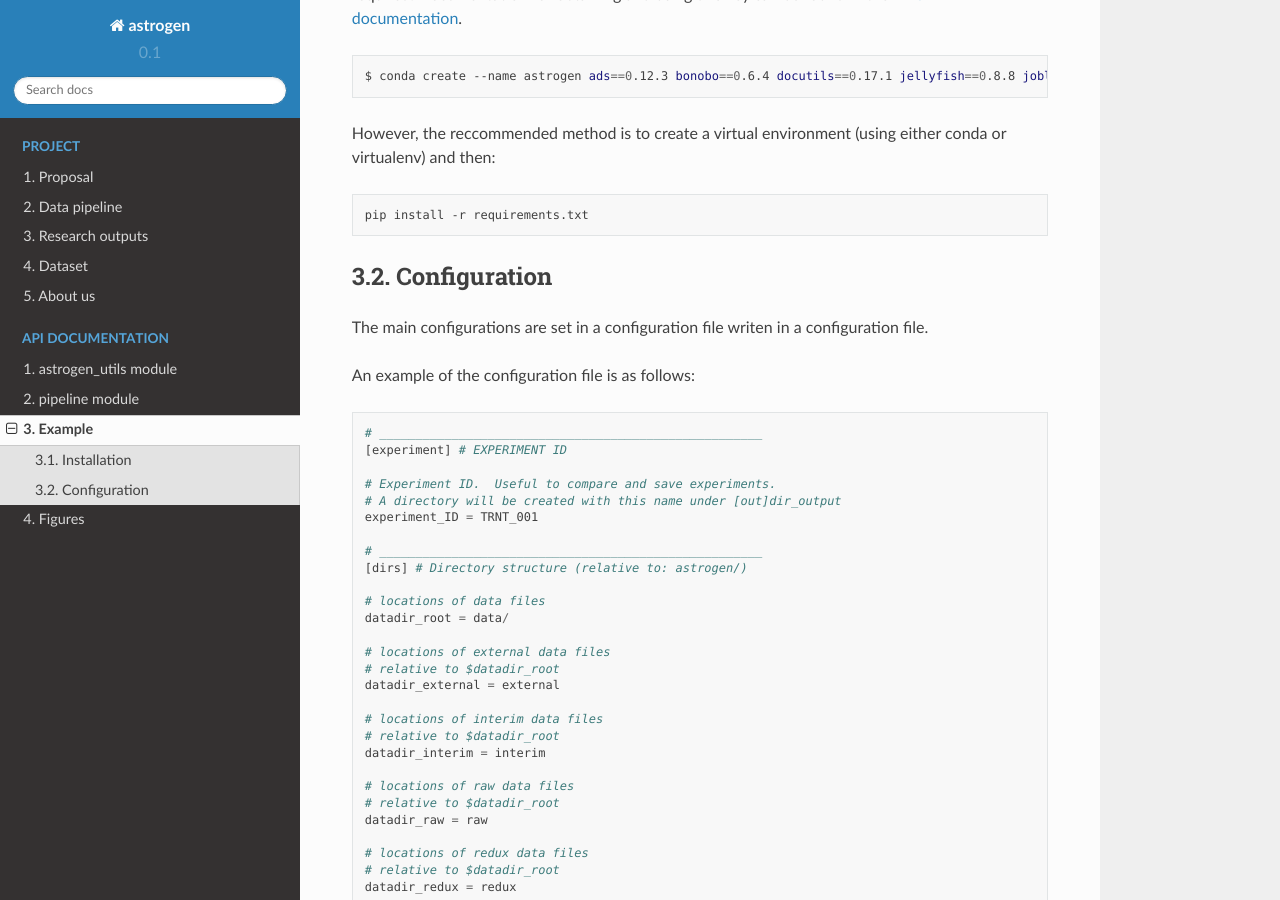
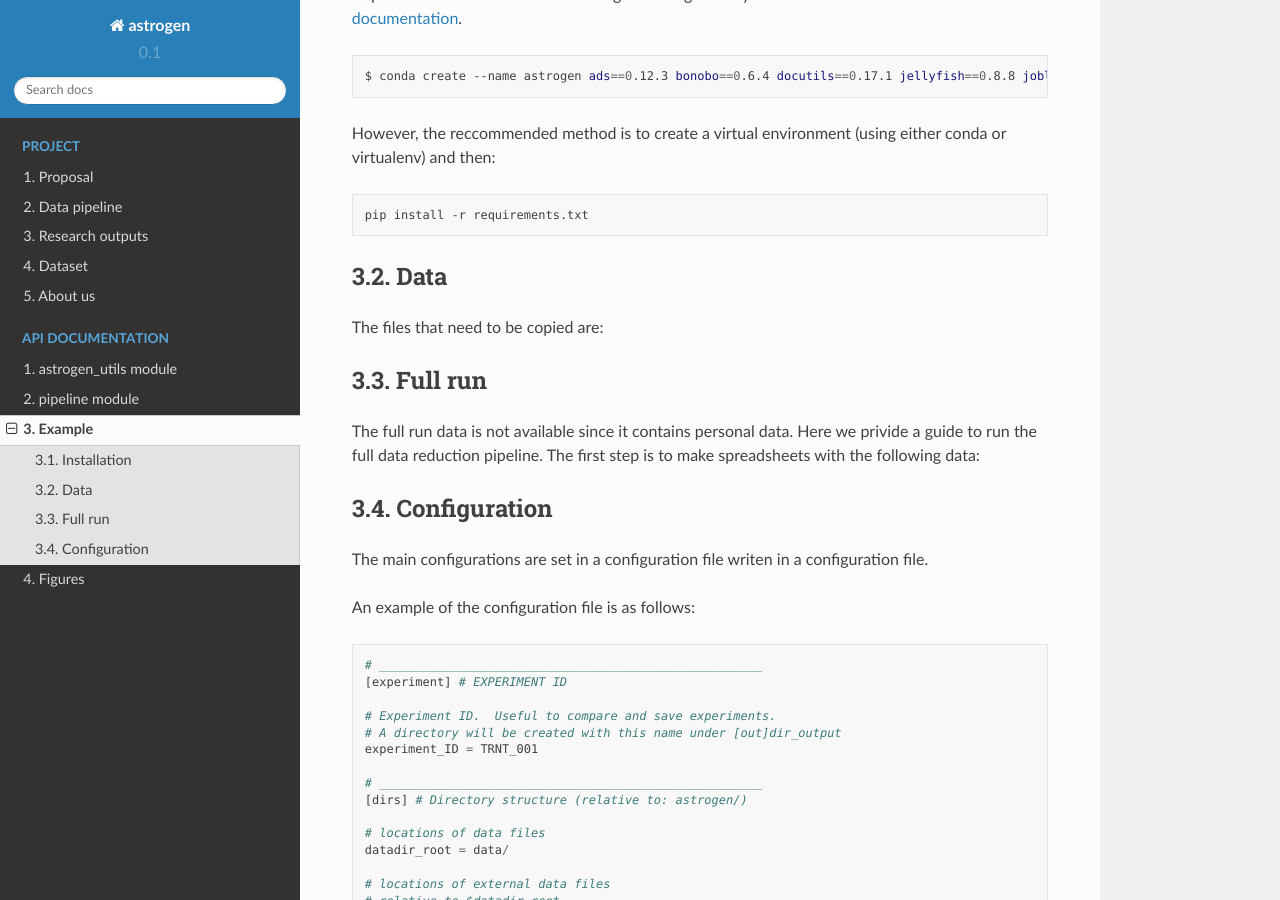
Before and after one commit to mlares/astrogen, a Sphinx documentation site: the page built from docs/source/api/example.rst, in a window 1280 px wide and 900 px high, scrolled down 737 px. Built offline with Sphinx 7.4.7 and the Read the Docs theme 2.0.0, drawn with Linux system fonts in a browser that asks for light colours.

Commit message:
requirements

```diff
--- a/docs/source/api/example.rst
+++ b/docs/source/api/example.rst
@@ -40,6 +40,32 @@ However, the reccommended method is to create a virtual environment
 .. code-block:: bash
 
     pip install -r requirements.txt
+
+
+Data
+..............
+
+
+The files that need to be copied are:
+
+
+
+
+
+
+
+
+Full run
+..............
+
+The full run data is not available since it contains personal data.
+Here we privide a guide to run the full data reduction pipeline.
+The first step is to make spreadsheets with the following data:
+
+
+
+
+
 
 
 Configuration
```
Also changed, not shown: requirements.txt (+8 -51 lines).
